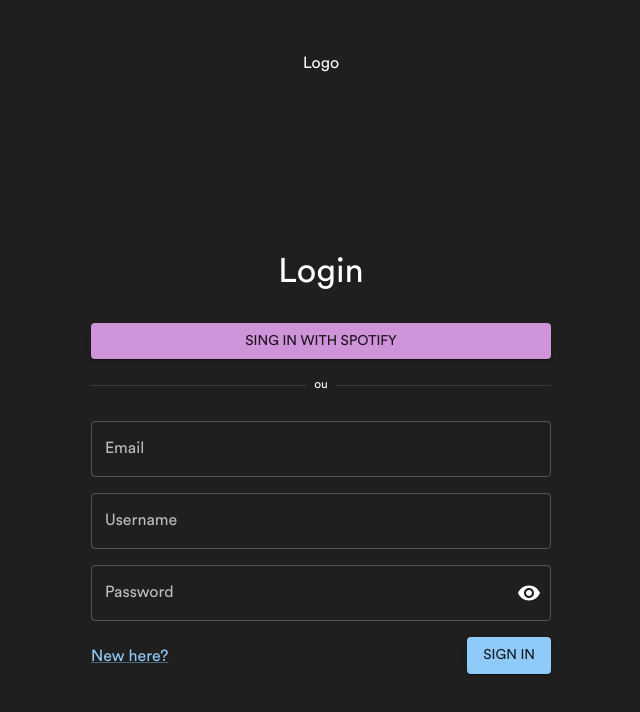
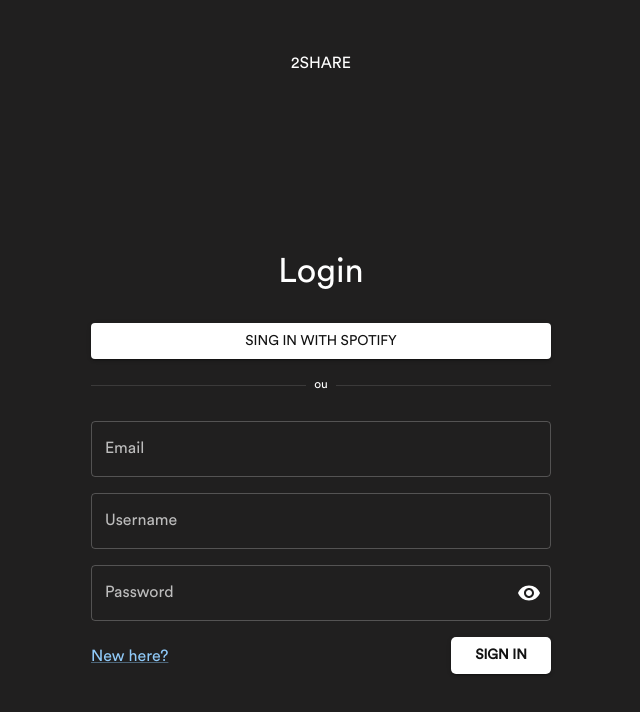
Before and after one commit to rafaelarissa/2share, a React (Create React App) app: page /login in a window 1280 px wide. Shown: the top 712 px of the page, without its empty margins (319-959 px from the left). Built offline with nearby package versions, Linux system fonts and the light colour scheme; no server answers; a web font is replaced by a local one.

Commit message:
style: change signin/siginup layout

```diff
--- a/src/pages/AddPlaylist/index.js
+++ b/src/pages/AddPlaylist/index.jsx
@@ -1,9 +1,11 @@
 import { Button, Typography } from "@mui/material";
 import Box from "@mui/material/Box";
 import Paper from "@mui/material/Paper";
-import { useState } from "react";
+import { useEffect, useState } from "react";
 import { useNavigate } from "react-router";
 import MiniDrawer from "../../components/SideBar";
+import useAlert from "../../hooks/useAlert";
+import useAuth from "../../hooks/useAuth";
 import { createPlaylist } from "../../services/playlists";
 import { Container, Input, TitleScreen } from "./style";
 
@@ -40,11 +42,27 @@
 
 export default function AddPlaylist() {
   const navigate = useNavigate();
+  const { auth } = useAuth();
+  const { setMessage } = useAlert();
   const [formData, setFormData] = useState({
     title: "",
     icon: "",
     description: "",
   });
+
+  useEffect(() => {
+    async function loadPage() {
+      if (!auth) {
+        setMessage({
+          type: "error",
+          text: "You have to be logged in!",
+        });
+        navigate("/login");
+        return;
+      }
+    }
+    loadPage();
+  }, []);
 
   function handleInputChange(e) {
     setFormData({ ...formData, [e.target.name]: e.target.value });
--- a/src/pages/Playlist/index.js
+++ b/src/pages/Playlist/index.jsx
@@ -10,14 +10,19 @@
 } from "@mui/material";
 import { useState } from "react";
 import { useEffect } from "react";
-import { useParams } from "react-router-dom";
+import { useNavigate, useParams } from "react-router-dom";
 import AddSongsToPlaylist from "../../components/AddSongsToPlaylist";
 import Loading from "../../components/Loading/Loading";
 import SearchSongs from "../../components/SearchSongs/SearchSongs";
+import useAlert from "../../hooks/useAlert";
+import useAuth from "../../hooks/useAuth";
 import { getSinglePlaylist } from "../../services/playlists";
 
 export default function PlaylistPage() {
+  const { auth } = useAuth();
   const { id } = useParams();
+  const { setMessage } = useAlert();
+  const navigate = useNavigate();
   const [isLoading, setIsLoading] = useState(true);
   const [playlist, setPlaylist] = useState(null);
   const [keyword, setKeyword] = useState("");
@@ -25,6 +30,14 @@
 
   useEffect(() => {
     async function loadPage() {
+      if (!auth) {
+        setMessage({
+          type: "error",
+          text: "You have to be logged in!",
+        });
+        navigate("/login");
+        return;
+      }
       const playlistData = await getSinglePlaylist(id);
       setPlaylist(playlistData);
       setIsLoading(false);
--- a/src/pages/Playlists/index.js
+++ b/src/pages/Playlists/index.jsx
@@ -1,8 +1,11 @@
 import { Api } from "@mui/icons-material";
 import { Typography } from "@mui/material";
 import { useEffect, useState } from "react";
+import { useNavigate } from "react-router-dom";
 import MiniDrawer from "../../components/SideBar";
 import DenseTable from "../../components/Table";
+import useAlert from "../../hooks/useAlert";
+import useAuth from "../../hooks/useAuth";
 import { listPlaylists } from "../../services/playlists";
 import { Container, TitleScreen } from "../AddPlaylist/style";
 
@@ -39,9 +42,21 @@
 
 export default function Playlists() {
   const [playlists, setPlaylists] = useState([]);
+  const { setMessage } = useAlert();
+  const {auth} = useAuth()
+  const navigate = useNavigate();
 
   useEffect(() => {
     async function loadPage() {
+      if (!auth) {
+        setMessage({
+          type: "error",
+          text: "You have to be logged in!",
+        });
+        navigate("/login");
+        return;
+      }
+
       const playlistsData = await listPlaylists();
       setPlaylists(playlistsData);
     }
--- a/src/pages/SignIn/index.jsx
+++ b/src/pages/SignIn/index.jsx
@@ -37,10 +37,22 @@
     justifyContent: "space-between",
     alignItems: "center",
   },
+  button: {
+    width: "100px",
+    borderRadius: "5px",
+    color: "#121212",
+    backgroundColor: "#ffffff",
+    borderColor: "Helvetica",
+    fontWeight: "bold",
+    "&:hover": {
+      backgroundColor: "#9e9e9e",
+      color: "#121212",
+    },
+  },
 };
 
 function SignIn() {
-  const { login } = useAuth();
+  const { auth, login } = useAuth();
   const { setMessage } = useAlert();
   const navigate = useNavigate();
   const [formData, setFormData] = useState({
@@ -86,18 +98,23 @@
   }
 
   useEffect(() => {
-    const token = JSON.parse(localStorage.getItem("auth"));
-    if (token) navigate("/home");
+    if (auth) navigate("/home");
   }, []);
 
   return (
     <Form onSubmit={handleSubmit}>
-      Logo
+      2SHARE
       <Box sx={styles.container}>
         <Typography sx={styles.title} variant="h4" component="h1">
           Login
         </Typography>
-        <Button variant="contained" color="secondary">
+        <Button variant="contained" sx={{
+          color: "#121212",backgroundColor: "#ffffff",
+          borderColor: "Helvetica",
+          "&:hover": {
+            backgroundColor: "#9e9e9e",
+            color: "#121212",
+          },}}>
           Sing in with Spotify
         </Button>
         <Box sx={styles.dividerContainer}>
@@ -136,7 +153,7 @@
           <Link component={RouterLink} to="/">
             <Typography>New here?</Typography>
           </Link>
-          <Button variant="contained" type="submit">
+          <Button variant="contained" type="submit" sx={styles.button}>
             Sign in
           </Button>
         </Box>
--- a/src/pages/SignUp/index.jsx
+++ b/src/pages/SignUp/index.jsx
@@ -1,11 +1,12 @@
 import { Box, Button, Divider, Link, TextField, Typography } from "@mui/material";
-import { useState } from "react";
+import { useEffect, useState } from "react";
 import { Link as RouterLink,useNavigate } from "react-router-dom";
 import Form from "../../components/Form";
 import PasswordInput from "../../components/PasswordInput";
 import { signUp } from "../../services/users";
 import { ThreeDots } from "react-loader-spinner";
 import useAlert from "../../hooks/useAlert";
+import useAuth from "../../hooks/useAuth";
 
 const styles = {
   container: {
@@ -29,9 +30,22 @@
     justifyContent: "space-between",
     alignItems: "center",
   },
+  button: {
+    width: "100px",
+    borderRadius: "5px",
+    color: "#121212",
+    backgroundColor: "#ffffff",
+    borderColor: "Helvetica",
+    fontWeight: "bold",
+    "&:hover": {
+      backgroundColor: "#9e9e9e",
+      color: "#121212",
+    },
+  },
 };
 
 function SignUp(){
+  const {auth} = useAuth()
   const { setMessage } = useAlert();
   const navigate = useNavigate()
   const [isLoading, setIsLoading] = useState(false)
@@ -85,14 +99,24 @@
     }
   }
 
+  useEffect(() => {
+    if (auth) navigate("/home");
+  }, []);
+
   return (
     <Form onSubmit={handleSubmit}>
-      Logo
+      2share
       <Box sx={styles.container}>
         <Typography sx={styles.title} variant="h4" component="h1">
           Sign up
         </Typography>
-        <Button variant="contained" >
+        <Button variant="contained" sx={{
+          color: "#121212",backgroundColor: "#ffffff",
+          borderColor: "Helvetica",
+          "&:hover": {
+            backgroundColor: "#9e9e9e",
+            color: "#121212",
+          },}}>
           Sing in with Spotify
         </Button>
         <Box sx={styles.dividerContainer}>
@@ -138,7 +162,7 @@
           <Link component={RouterLink} to="/login">
             <Typography>Alreary have an account</Typography>
           </Link>
-          <Button variant="contained" type="submit" disabled={isLoading}>
+          <Button variant="contained" type="submit" disabled={isLoading} sx={styles.button}>
             {isLoading ? (<ThreeDots type="ThreeDots"
               color="#FFFFFF"
               height={50}
--- a/src/services/playlists.js
+++ b/src/services/playlists.js
@@ -1,21 +1,25 @@
 import api from "./api";
+import authData from "./users";
 
-export async function createPlaylist(data) {
-  const response = await api.post("/playlists", data);
+export async function createPlaylist(token, data) {
+  const config = authData(token);
+  const response = await api.post("/playlists", data, config);
   return response.data;
 }
 
-export async function listPlaylists() {
-  const response = await api.get("/playlists");
+export async function listPlaylists(token) {
+  const config = authData(token);
+  const response = await api.get("/playlists", config);
   return response.data;
 }
 
-export async function getSinglePlaylist(id) {
-  const response = await api.get(`/playlist/${id}`);
+export async function getSinglePlaylist(token, id) {
+  const config = authData(token);
+  const response = await api.get(`/playlist/${id}`, config);
   return response.data;
 }
 
-export async function addSongToPlaylist(playlistId, trackAPIid) {
-  const response = await api.post(`/playlist/${playlistId}`, trackAPIid);
-  return response.data;
-}
+// export async function addSongToPlaylist(playlistId, trackAPIid) {
+//   const response = await api.post(`/playlist/${playlistId}`, trackAPIid);
+//   return response.data;
+// }
```
Also changed, not shown: src/pages/Home/index.js (deleted, +0 -104 lines), src/pages/Home/index.jsx (added, +113 -0 lines), src/components/ListBox/index.jsx (renamed from src/components/ListBox/index.js), src/components/Loading/Loading.jsx (renamed from src/components/Loading/Loading.js), src/components/SearchSongs/SearchSongs.jsx (renamed from src/components/SearchSongs/SearchSongs.js), src/components/SideBar/index.jsx (renamed from src/components/SideBar/index.js).
